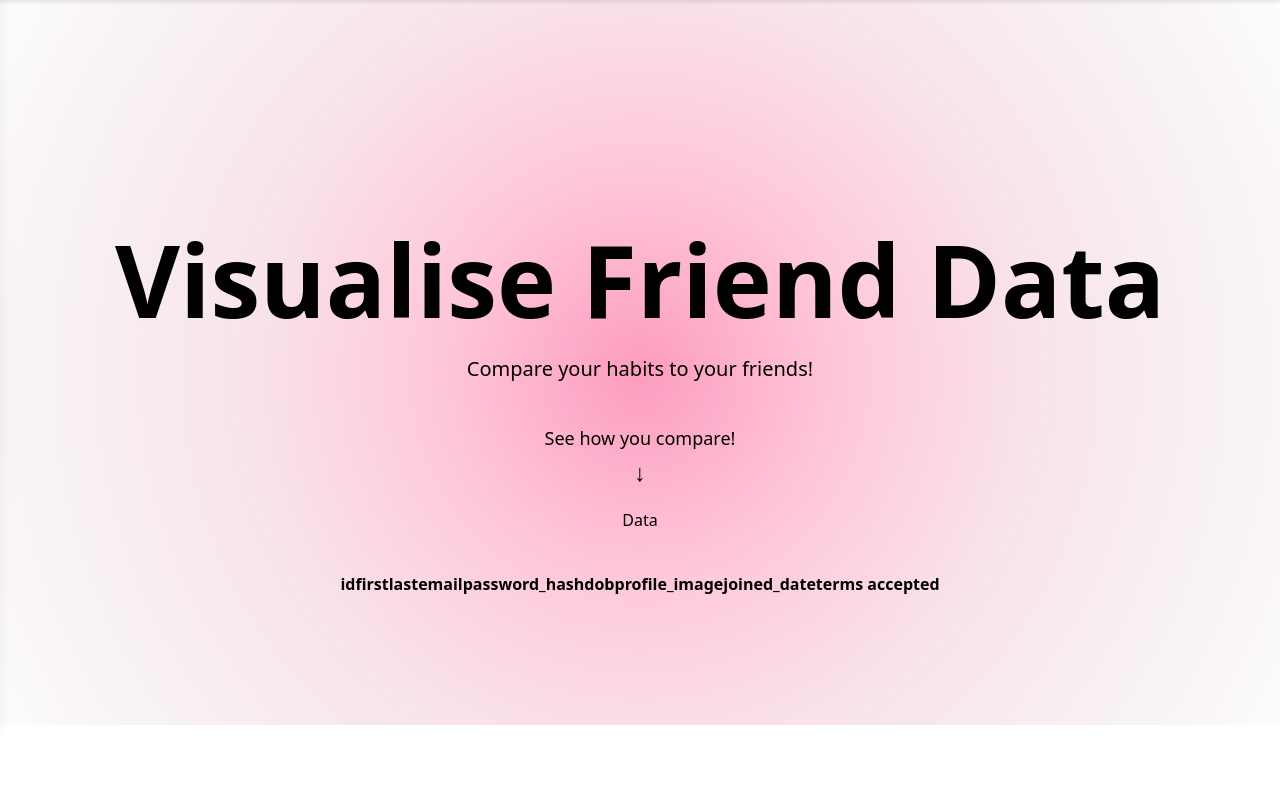
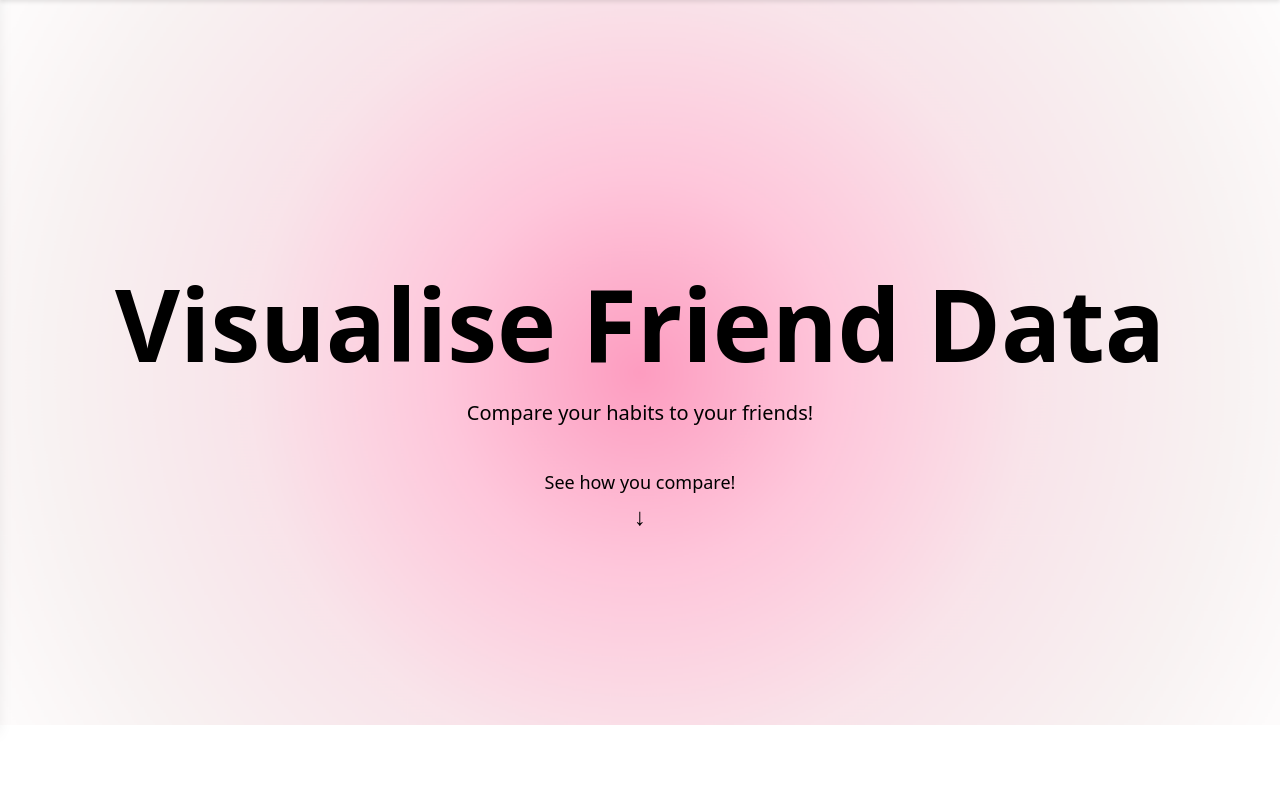
Before and after one commit to cits3403group59/group59, a Flask app: page /visualise-friend-data in a window 1280 px wide. Shown: the part 75-875 px from the top of the page. Run offline with Flask 3, Linux system fonts and the light colour scheme; the visitor is signed in with stand-in values (Sample User, id 1); lists and menus that the app fills with data are empty; some libraries are stand-ins or nearby versions.

Commit message:
Fixed layout of visualise base template

```diff
--- a/app/main/routes.py
+++ b/app/main/routes.py
@@ -34,9 +34,7 @@ def vis_my_data():
 def vis_twin_data():
     return render_template('visualise_twin_data.html')
 
-"""
-TOOD: Do this using ORM User.query.all() instead of raw SQL
-"""
+# Route for the visualise friend data page
 @main.route('/visualise-friend-data')
 @login_required
 def vis_friend_data():
--- a/app/templates/main/visualise_base.html
+++ b/app/templates/main/visualise_base.html
@@ -23,10 +23,9 @@
         <span class="text-2xl animate-bounce mt-2">↓</span>
         {% endblock %}
     </div>
+</div>
+<!-- Graphs / Dashboard Section -->
+{% block graphs %}
+{% endblock %}
 
-    <!-- Custom Data Content -->
-    {% block data_content %}
-    <!-- Override this in child templates -->
-    {% endblock %}
-</div>
 {% endblock %}
--- a/app/templates/main/visualise_friend_data.html
+++ b/app/templates/main/visualise_friend_data.html
@@ -5,30 +5,5 @@
 {% set slogan = "Compare your habits to your friends!" %}
 {% set call = "See how you compare!" %}
 
-{% block data_content %}
-<!-- Specific visualisation -->
-<h1>Data</h1>
-<table>
-    <thead>
-        <tr>
-            <th>id</th>
-            <th>first</th>
-            <th>last</th>
-            <th>email</th>
-            <th>password_hash</th>
-            <th>dob</th>
-            <th>profile_image</th>
-            <th>joined_date</th>
-            <th>terms accepted</th>
-        </tr>
-    </thead>
-
-    {% for row in data %}
-    <tr>
-      {% for col in row %}
-      <td>{{ col }}</td>
-      {% endfor %}
-    </tr>
-    {% endfor %}
-</table>
+{% block graphs %}
 {% endblock %}
--- a/app/templates/main/visualise_my_data.html
+++ b/app/templates/main/visualise_my_data.html
@@ -5,9 +5,5 @@
 {% set slogan = "Track your habits over time!" %}
 {% set call = "See your progress!" %}
 
-{% block data_content %}
-<!-- Specific height visualisation -->
-<div>
-
-</div>
+{% block graphs %}
 {% endblock %}
--- a/app/templates/main/visualise_twin_data.html
+++ b/app/templates/main/visualise_twin_data.html
@@ -5,9 +5,5 @@
 {% set slogan = "Compare your habits to your data twin!" %}
 {% set call = "See how you compare!" %}
 
-{% block data_content %}
-<!-- Specific height visualisation -->
-<div>
-
-</div>
+{% block graphs %}
 {% endblock %}
```
